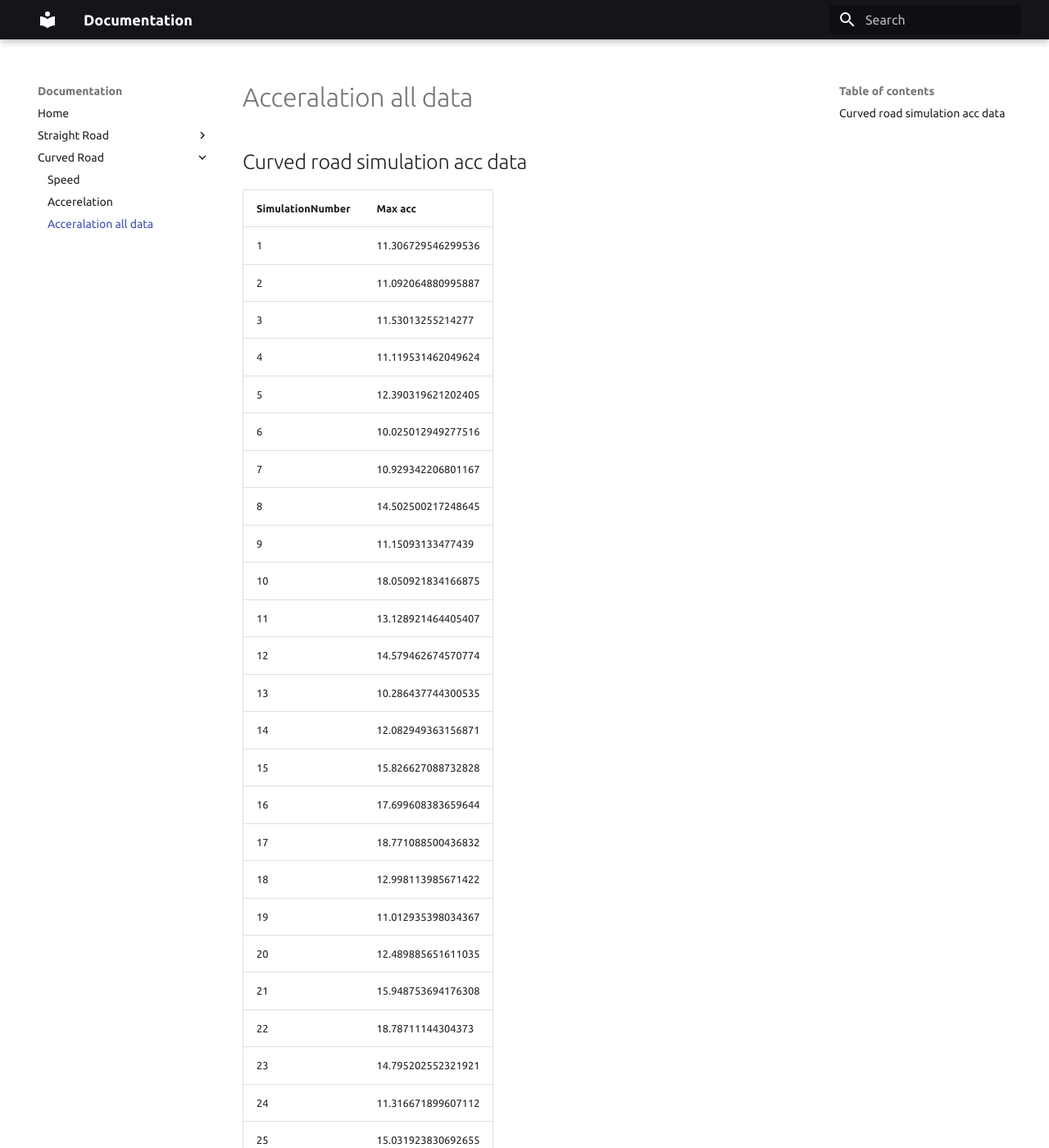
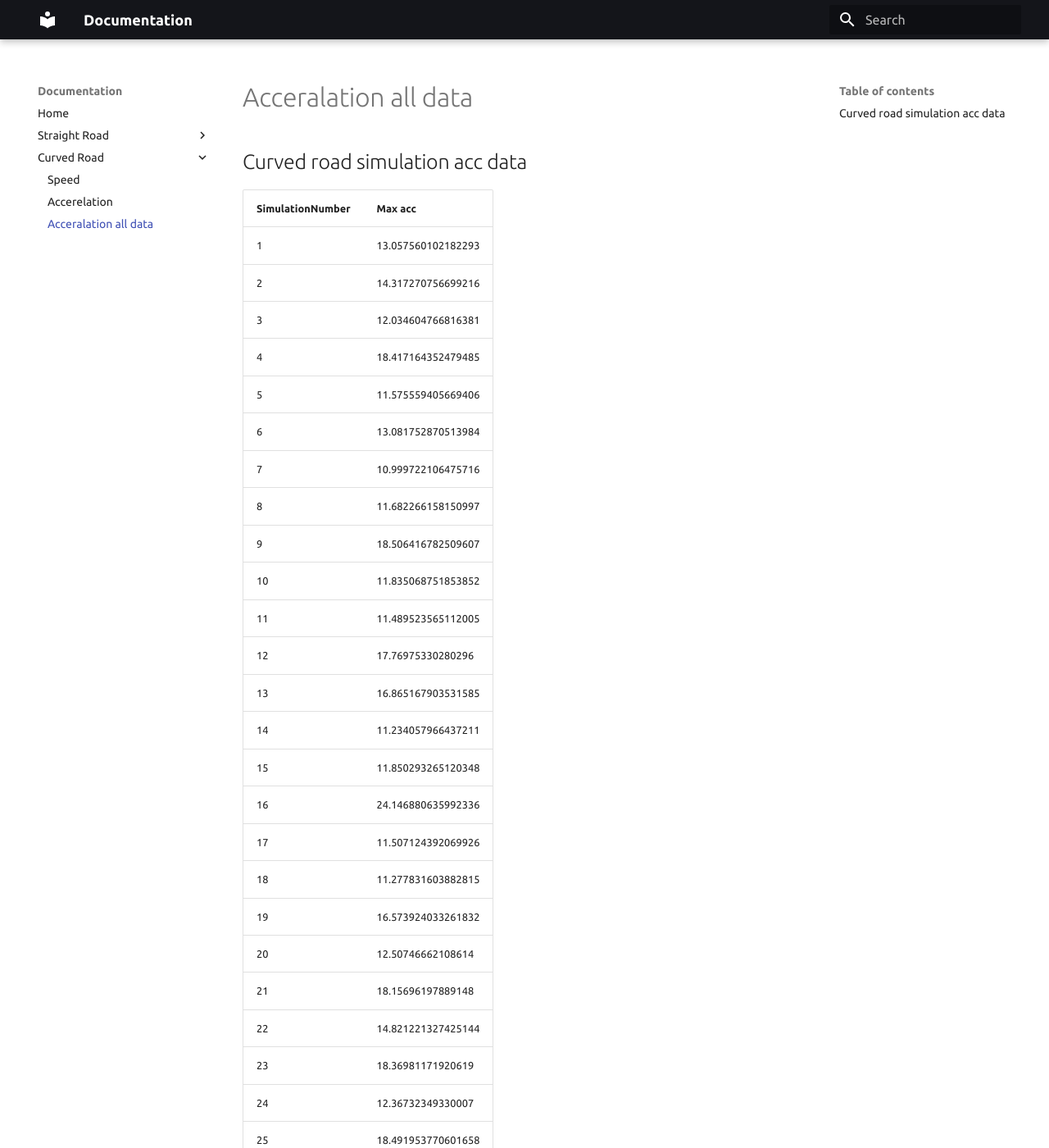
Before and after one commit to ibocanodel/CMPE-486-TERM-PROJECT, an MkDocs documentation site: the page built from docs/curved_acc.md, in a window 1280 px wide and 1400 px high. Shown: the whole window at 82% size. Built offline with MkDocs 1.6.1 and Material for MkDocs 9.7.7, drawn with Linux system fonts in a browser that asks for light colours.

Commit message:
documents refixed

```diff
--- a/docs/curved_acc.md
+++ b/docs/curved_acc.md
@@ -2,28 +2,28 @@
 
 |SimulationNumber|Max acc|
 |---|---|
-|1|11.306729546299536|
-|2|11.092064880995887|
-|3|11.53013255214277|
-|4|11.119531462049624|
-|5|12.390319621202405|
-|6|10.025012949277516|
-|7|10.929342206801167|
-|8|14.502500217248645|
-|9|11.15093133477439|
-|10|18.050921834166875|
-|11|13.128921464405407|
-|12|14.579462674570774|
-|13|10.286437744300535|
-|14|12.082949363156871|
-|15|15.826627088732828|
-|16|17.699608383659644|
-|17|18.771088500436832|
-|18|12.998113985671422|
-|19|11.012935398034367|
-|20|12.489885651611035|
-|21|15.948753694176308|
-|22|18.78711144304373|
-|23|14.795202552321921|
-|24|11.316671899607112|
-|25|15.031923830692655|
+|1|13.057560102182293|
+|2|14.317270756699216|
+|3|12.034604766816381|
+|4|18.417164352479485|
+|5|11.575559405669406|
+|6|13.081752870513984|
+|7|10.999722106475716|
+|8|11.682266158150997|
+|9|18.506416782509607|
+|10|11.835068751853852|
+|11|11.489523565112005|
+|12|17.76975330280296|
+|13|16.865167903531585|
+|14|11.234057966437211|
+|15|11.850293265120348|
+|16|24.146880635992336|
+|17|11.507124392069926|
+|18|11.277831603882815|
+|19|16.573924033261832|
+|20|12.50746662108614|
+|21|18.15696197889148|
+|22|14.821221327425144|
+|23|18.36981171920619|
+|24|12.36732349330007|
+|25|18.491953770601658|
```
Also changed, not shown: docs/curved_speed.md (+25 -25 lines), docs/straight_acc.md (+25 -25 lines), docs/straight_speed.md (+25 -25 lines), docs/plot_Curved.png, docs/plot_Straight.png, 9 other files.
